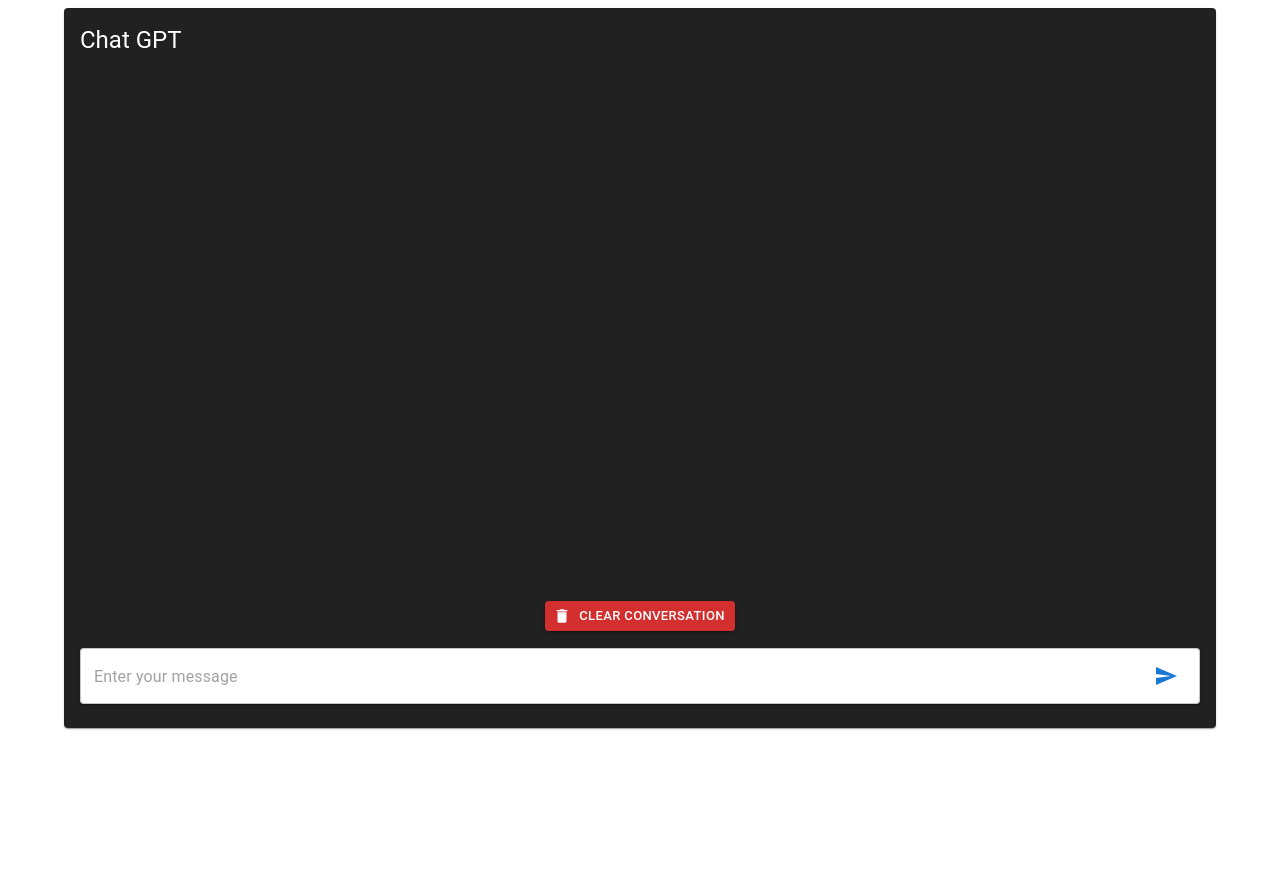
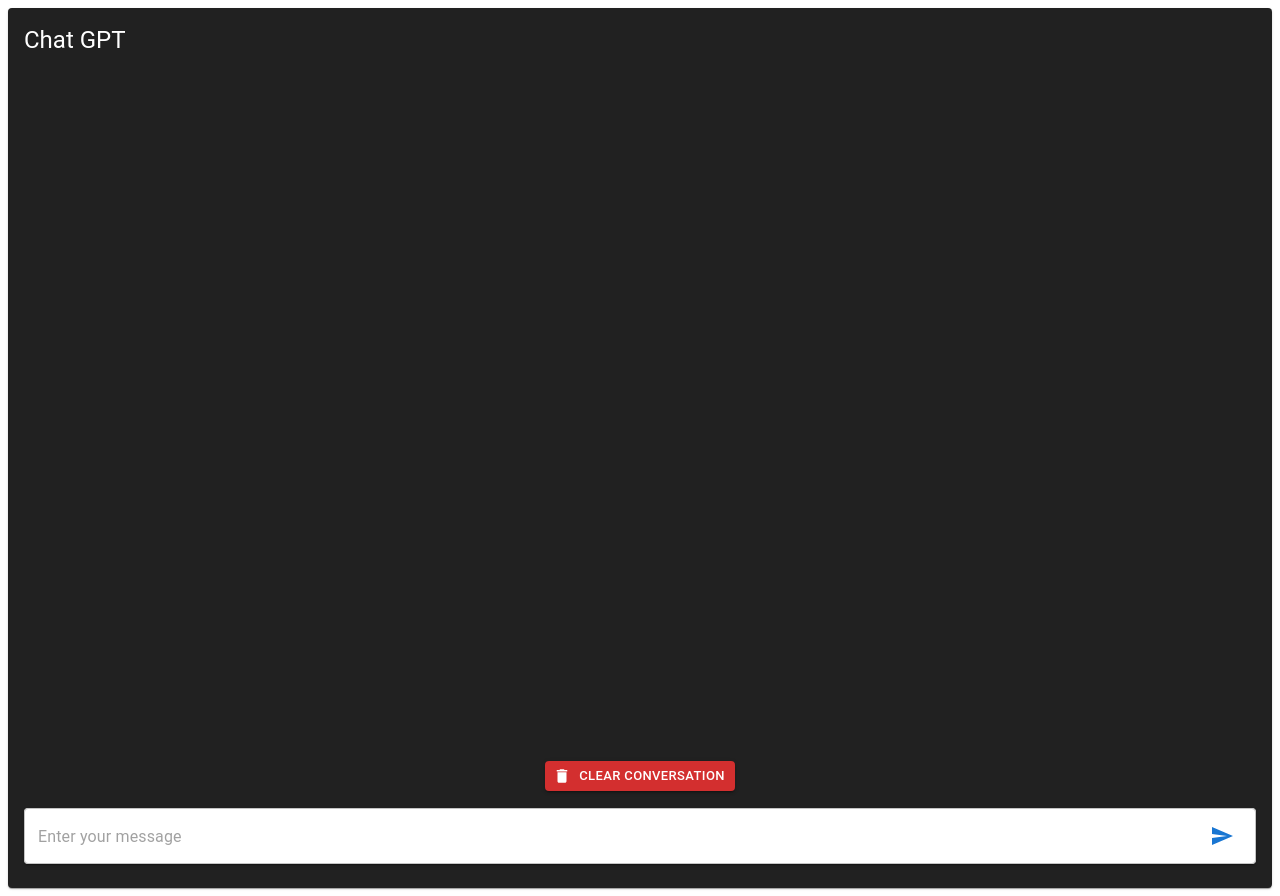
Before and after one commit to tienle-akali/nextjs-openai, a Next.js app: page /chat in a window 1280 px wide. Before the commit the page ends 800 px from the top, so only its background shows below. Built offline with nearby package versions, Linux system fonts and the light colour scheme.

Commit message:
update chat

```diff
--- a/pages/chat/index.js
+++ b/pages/chat/index.js
@@ -125,7 +125,7 @@ export default function Chat() {
         <title>Chat GPT</title>
         <meta name="description" content="Connect chat GPT API" />
       </Head>
-      <Container>
+      <Container disableGutters maxWidth={false}>
         <Card
           sx={(theme) => ({
             backgroundColor: theme.palette.grey[900],
@@ -136,7 +136,7 @@ export default function Chat() {
           <List
             id="chatbox"
             sx={() => ({
-              height: "60vh",
+              height: "80vh",
               overflowY: "scroll",
               whiteSpace: "pre-wrap",
             })}
```
